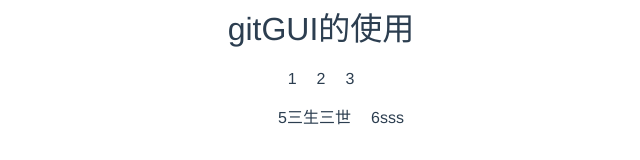
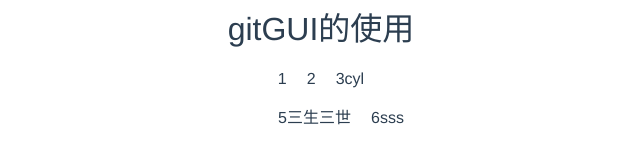
Before and after one commit to sunflowersli/vue-project, a Vue app: page / in a window 1280 px wide. Shown: the part 216-376 px from the top of the page, without its empty margins (319-959 px from the left). Built offline with nearby package versions, Linux system fonts and the light colour scheme.

Commit message:
Update HelloWorld.vue

```diff
--- a/src/components/HelloWorld.vue
+++ b/src/components/HelloWorld.vue
@@ -6,7 +6,7 @@
       <ul>
         <li>1</li>
         <li>2</li>
-        <li>3</li>
+        <li>3cyl</li>
       </ul>
       <ol>
         <li>5三生三世</li>
```
